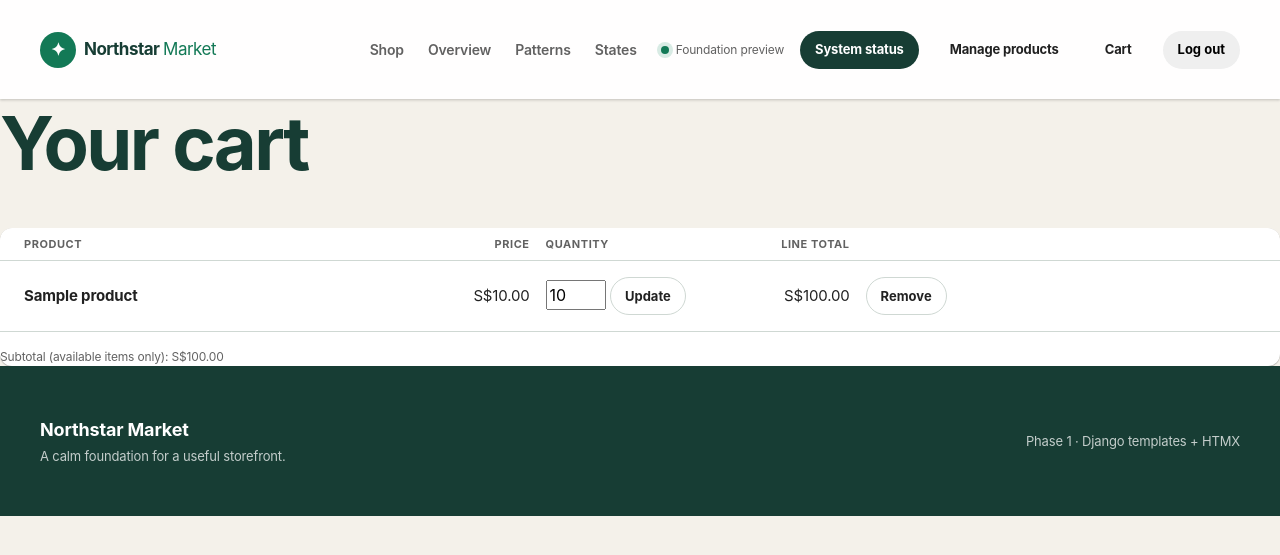
After one commit to ZadeNova/INF2006_Cloud_BigData_Project, a Django app: page /cart/ in a window 1280 px wide. The commit adds this page. Shown: the top 555 px of the page. Run offline with Django 5.2, Linux system fonts and the light colour scheme; a user stored in the database is signed in; tables that the repository leaves empty hold one stand-in row (values such as "Sample post"); parts of the project's set-up code (start-up, migrations or seed data) failed here and were passed over.

Commit message:
feat: implement persistent cart (add/update/remove)
Add the customer-facing cart batch: cart:detail/add/update/delete,
matching the pre-bound docs/API.md contract and HTMX fragment/HX-Redirect
behaviour. Business logic lives in cart/services.py per ARCHITECTURE.md's
explicit-functions convention, with locking to handle the two distinct
races involved (concurrent same-user quantity updates via
select_for_update, and the first-add unique-constraint race via a
savepoint-guarded IntegrityError retry). A product deactivated while
already in someone's cart stays visible and removable but can no longer
be added to or increased, deferring the real stock/availability
authority to checkout (Batch 4). Plan recorded in
docs/plans/batch-03-cart.md per the new Discuss/Plan workflow.

Co-Authored-By: Claude Sonnet 5 <noreply@anthropic.com>

```diff
--- a/src/cart/models.py
+++ b/src/cart/models.py
@@ -1,6 +1,8 @@
 from django.conf import settings
 from django.db import models
 from django.db.models import Q
+
+MAX_QUANTITY = 999
 
 class Cart(models.Model):
     owner = models.OneToOneField(settings.AUTH_USER_MODEL, on_delete=models.CASCADE)
@@ -10,8 +12,14 @@ class CartItem(models.Model):
     product = models.ForeignKey("catalogue.Product", on_delete=models.PROTECT)
     quantity = models.PositiveIntegerField()
 
+    @property
+    def line_total(self):
+        return self.quantity * self.product.price
+
     class Meta:
         constraints = [
             models.UniqueConstraint(fields=["cart", "product"], name="cart_product_unique"),
-            models.CheckConstraint(condition=Q(quantity__gte=1) & Q(quantity__lte=999), name="cart_quantity_bounds"),
+            models.CheckConstraint(
+                condition=Q(quantity__gte=1) & Q(quantity__lte=MAX_QUANTITY), name="cart_quantity_bounds"
+            ),
         ]
--- /dev/null
+++ b/src/cart/services.py
@@ -0,0 +1,79 @@
+"""Explicit cart business functions, callable from views or management commands."""
+from decimal import Decimal
+
+from django.db import IntegrityError, transaction
+
+from .models import MAX_QUANTITY, Cart, CartItem
+
+
+class CartValidationError(Exception):
+    def __init__(self, message):
+        super().__init__(message)
+        self.message = message
+
+
+def get_cart(user):
+    cart, _ = Cart.objects.get_or_create(owner=user)
+    return cart
+
+
+def _check_stock(product, quantity):
+    if quantity > product.stock:
+        raise CartValidationError(f'Only {product.stock} of "{product.name}" in stock (indicative).')
+
+
+def add_item(cart, product, quantity):
+    """Increment quantity for (cart, product), creating the row if needed.
+
+    Handles two distinct races: concurrent increments of an existing row
+    (locked via select_for_update) and concurrent first-time inserts of the
+    same (cart, product) pair (caught via IntegrityError on the unique
+    constraint, then retried as an increment).
+    """
+    with transaction.atomic():
+        try:
+            item = CartItem.objects.select_for_update().get(cart=cart, product=product)
+        except CartItem.DoesNotExist:
+            _check_stock(product, quantity)
+            try:
+                with transaction.atomic():
+                    return CartItem.objects.create(cart=cart, product=product, quantity=quantity)
+            except IntegrityError:
+                item = CartItem.objects.select_for_update().get(cart=cart, product=product)
+
+        new_quantity = item.quantity + quantity
+        if new_quantity > MAX_QUANTITY:
+            raise CartValidationError(
+                f'Cannot add {quantity} more of "{product.name}": cart is limited to {MAX_QUANTITY}.'
+            )
+        _check_stock(product, new_quantity)
+        item.quantity = new_quantity
+        item.save(update_fields=["quantity"])
+        return item
+
+
+def set_item_quantity(cart, item, quantity):
+    with transaction.atomic():
+        item = CartItem.objects.select_for_update().get(pk=item.pk, cart=cart)
+        if not item.product.active:
+            raise CartValidationError(
+                f'"{item.product.name}" is no longer available; remove it from your cart instead.'
+            )
+        _check_stock(item.product, quantity)
+        item.quantity = quantity
+        item.save(update_fields=["quantity"])
+        return item
+
+
+def remove_item(cart, item_id):
+    CartItem.objects.filter(pk=item_id, cart=cart).delete()
+
+
+def cart_subtotal(items):
+    """Sum line totals for currently-active items in an already-fetched iterable.
+
+    Takes the view's already select_related-fetched `items` rather than
+    re-querying cart.items, to avoid a duplicate query plus one extra
+    product lookup per item.
+    """
+    return sum((item.line_total for item in items if item.product.active), Decimal("0.00"))
--- /dev/null
+++ b/src/cart/urls.py
@@ -0,0 +1,12 @@
+from django.urls import path
+
+from .views import CartAddView, CartDeleteView, CartDetailView, CartUpdateView
+
+app_name = "cart"
+
+urlpatterns = [
+    path("", CartDetailView.as_view(), name="detail"),
+    path("items/", CartAddView.as_view(), name="add"),
+    path("items/<int:pk>/update/", CartUpdateView.as_view(), name="update"),
+    path("items/<int:pk>/delete/", CartDeleteView.as_view(), name="delete"),
+]
--- /dev/null
+++ b/src/cart/views.py
@@ -0,0 +1,82 @@
+from django.conf import settings
+from django.contrib import messages
+from django.contrib.auth.mixins import LoginRequiredMixin
+from django.http import HttpResponse
+from django.shortcuts import get_object_or_404, redirect, render, resolve_url
+from django.views.generic import View
+
+from catalogue.models import Product
+
+from . import services
+from .forms import AddToCartForm, UpdateCartItemForm
+from .models import CartItem
+from .services import CartValidationError
+
+
+class HtmxLoginRequiredMixin(LoginRequiredMixin):
+    def handle_no_permission(self):
+        if self.request.headers.get("HX-Request") == "true":
+            return HttpResponse(status=200, headers={"HX-Redirect": resolve_url(self.get_login_url())})
+        return super().handle_no_permission()
+
+
+class CartDetailView(HtmxLoginRequiredMixin, View):
+    def get(self, request):
+        cart = services.get_cart(request.user)
+        items = cart.items.select_related("product").order_by("product__name", "pk")
+        context = {"cart": cart, "items": items, "subtotal": services.cart_subtotal(items), "error": None}
+        return render(request, "cart/detail.html", context)
+
+
+class CartMutationView(HtmxLoginRequiredMixin, View):
+    def _respond(self, request, error=None):
+        cart = services.get_cart(request.user)
+        items = cart.items.select_related("product").order_by("product__name", "pk")
+        context = {"cart": cart, "items": items, "subtotal": services.cart_subtotal(items), "error": error}
+        if request.headers.get("HX-Request") == "true":
+            return render(request, "cart/_content.html", context, status=200)
+        if error:
+            messages.error(request, error)
+        return redirect("cart:detail")
+
+
+class CartAddView(CartMutationView):
+    def post(self, request):
+        form = AddToCartForm(request.POST)
+        if not form.is_valid():
+            return self._respond(request, error="Invalid product or quantity.")
+
+        product = get_object_or_404(
+            Product,
+            pk=form.cleaned_data["product_id"],
+            namespace=settings.DEMO_NAMESPACE,
+            active=True,
+        )
+        cart = services.get_cart(request.user)
+        try:
+            services.add_item(cart, product, form.cleaned_data["quantity"])
+        except CartValidationError as exc:
+            return self._respond(request, error=exc.message)
+        return self._respond(request)
+
+
+class CartUpdateView(CartMutationView):
+    def post(self, request, pk):
+        cart = services.get_cart(request.user)
+        item = get_object_or_404(CartItem, pk=pk, cart=cart)
+        form = UpdateCartItemForm(request.POST)
+        if not form.is_valid():
+            return self._respond(request, error="Invalid quantity.")
+
+        try:
+            services.set_item_quantity(cart, item, form.cleaned_data["quantity"])
+        except CartValidationError as exc:
+            return self._respond(request, error=exc.message)
+        return self._respond(request)
+
+
+class CartDeleteView(CartMutationView):
+    def post(self, request, pk):
+        cart = services.get_cart(request.user)
+        services.remove_item(cart, pk)
+        return self._respond(request)
--- a/src/config/urls.py
+++ b/src/config/urls.py
@@ -5,6 +5,7 @@ urlpatterns = [
     path("", home, name="home"),
     path("", include("accounts.urls")),
     path("products/", include("catalogue.urls")),
+    path("cart/", include("cart.urls")),
     path("foundation/design-notes/", design_notes, name="design-notes"),
     path("foundation/design-notes-unavailable/", design_notes_unavailable, name="design-notes-unavailable"),
     path("health/", health, name="health"),
--- a/src/templates/base.html
+++ b/src/templates/base.html
@@ -38,6 +38,7 @@
                 <a class="button button--compact" href="{% url 'catalogue:manage_list' %}">Manage products</a>
                 {% endif %}
                 {% if user.is_authenticated %}
+                <a class="button button--compact" href="{% url 'cart:detail' %}">Cart</a>
                 <form method="post" action="{% url 'accounts:logout' %}" class="logout-form">
                     {% csrf_token %}
                     <button type="submit" class="button button--compact">Log out</button>
--- /dev/null
+++ b/src/templates/cart/_content.html
@@ -0,0 +1,39 @@
+<div id="cart-content" class="surface-card operator-table">
+    {% if error %}
+    <div class="message message--error" role="alert">
+        <span class="message__icon" aria-hidden="true">!</span>
+        <div><p>{{ error }}</p></div>
+    </div>
+    {% endif %}
+
+    {% if items %}
+    <div class="operator-row operator-row--header">
+        <span>Product</span>
+        <span style="text-align: right;">Price</span>
+        <span>Quantity</span>
+        <span style="text-align: right;">Line total</span>
+        <span></span>
+    </div>
+    {% for item in items %}
+    <div class="operator-row">
+        <span class="operator-row__name">
+            {{ item.product.name }}{% if not item.product.active %} <span class="form-note">(unavailable)</span>{% endif %}
+        </span>
+        <span class="operator-row__price">{{ item.product.display_price }}</span>
+        <form method="post" action="{% url 'cart:update' item.pk %}" hx-post="{% url 'cart:update' item.pk %}" hx-target="#cart-content" hx-swap="outerHTML">
+            {% csrf_token %}
+            <input type="number" name="quantity" min="1" max="999" value="{{ item.quantity }}" style="width: 6rem;">
+            <button type="submit" class="button button--compact button--outline-neutral">Update</button>
+        </form>
+        <span class="operator-row__price">S${{ item.line_total }}</span>
+        <form method="post" action="{% url 'cart:delete' item.pk %}" hx-post="{% url 'cart:delete' item.pk %}" hx-target="#cart-content" hx-swap="outerHTML">
+            {% csrf_token %}
+            <button type="submit" class="button button--compact button--outline-neutral">Remove</button>
+        </form>
+    </div>
+    {% endfor %}
+    <p class="form-note">Subtotal (available items only): S${{ subtotal }}</p>
+    {% else %}
+    <p>Your cart is empty. <a href="{% url 'catalogue:product_list' %}">Continue shopping</a>.</p>
+    {% endif %}
+</div>
--- /dev/null
+++ b/src/templates/cart/detail.html
@@ -0,0 +1,9 @@
+{% extends "base.html" %}
+{% block title %}Your cart — Northstar Market{% endblock %}
+{% block content %}
+<section class="section-heading">
+    <h1>Your cart</h1>
+</section>
+
+{% include "cart/_content.html" %}
+{% endblock %}
```
Also changed, not shown: docs/API.md (+1 -1 lines), docs/IMPLEMENTATION_PLAN.md (+1 -0 lines), docs/plans/batch-03-cart.md (added, +45 -0 lines), src/cart/forms.py (added, +12 -0 lines), src/templates/catalogue/_product_card.html (+10 -0 lines), tests/test_cart.py (added, +309 -0 lines).
